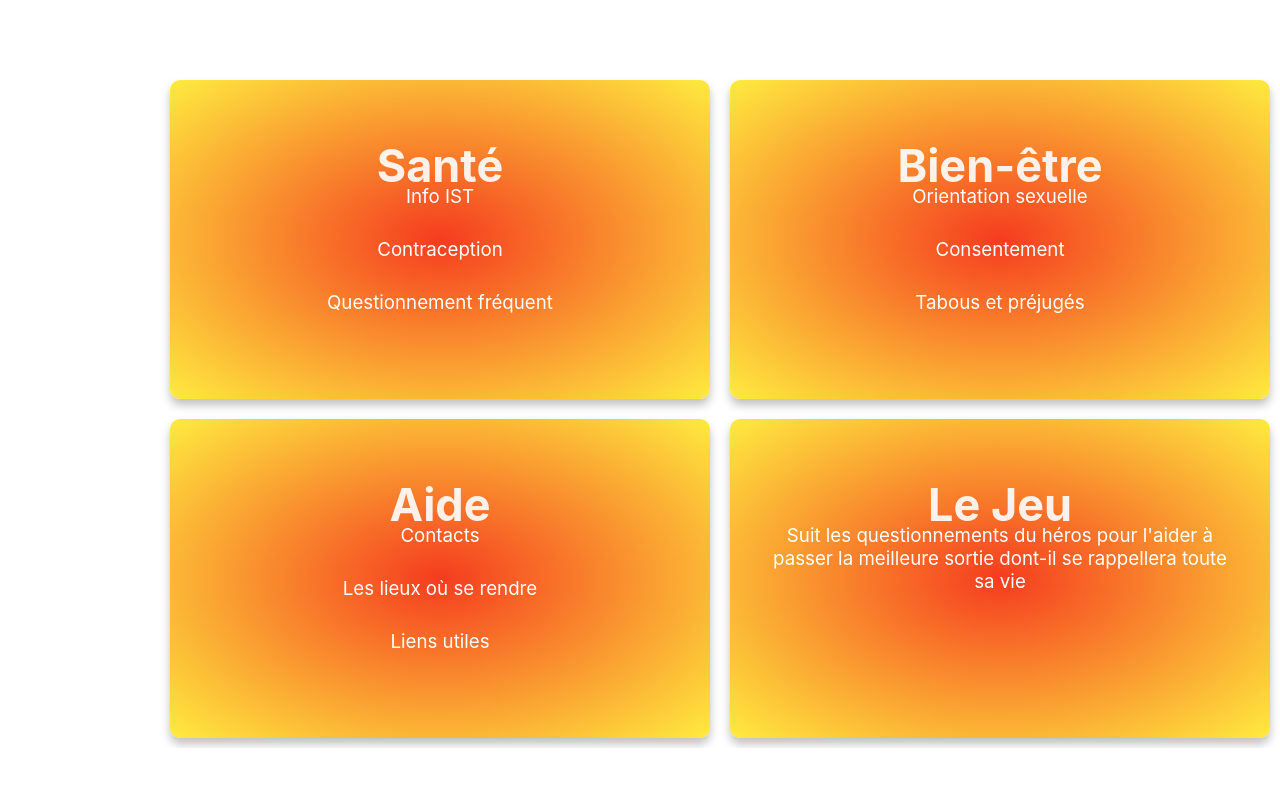
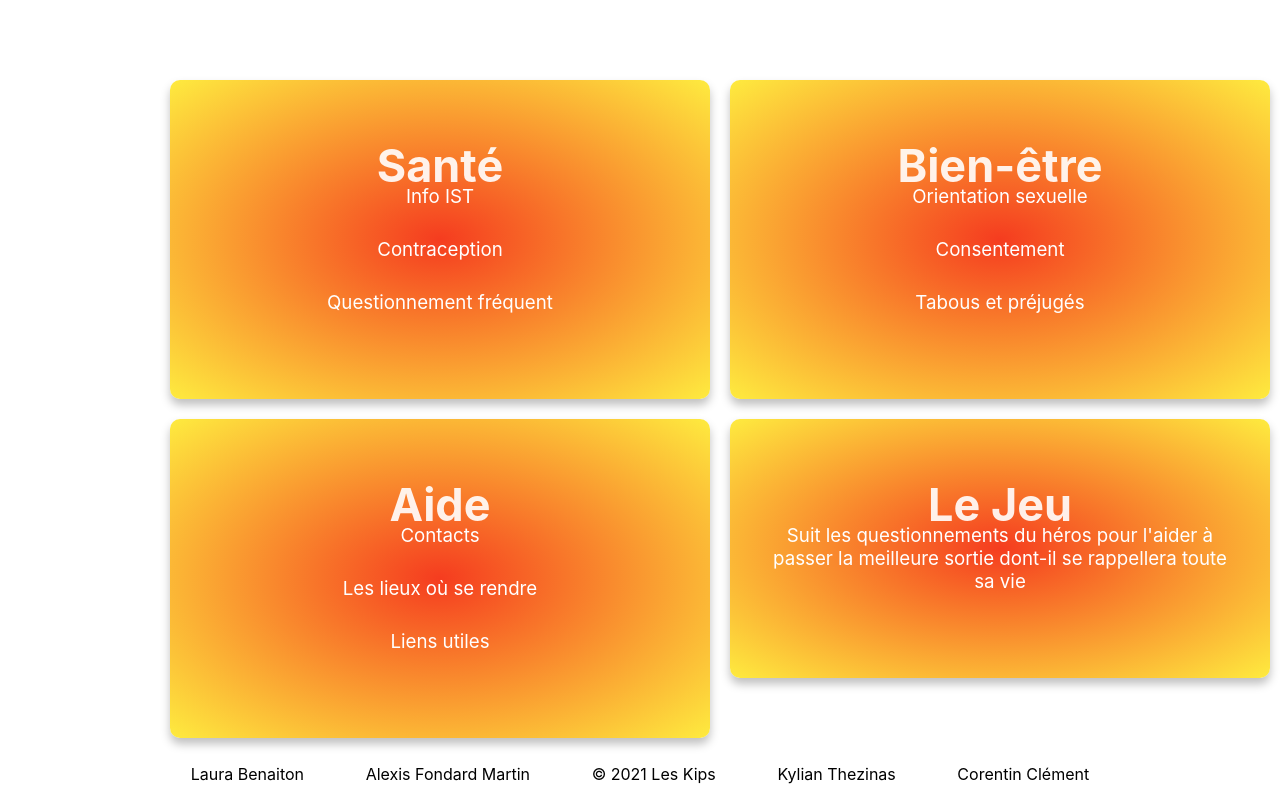
Before and after one commit to Coco62442/les-kips, a React (Create React App) app: page / in a window 1280 px wide. Shown: the part 283-1083 px from the top of the page. Before the commit the page ends 1031 px from the top, so only its background shows below. Built offline with nearby package versions, Linux system fonts and the light colour scheme.

Commit message:
commit de ouf bonne qualité tkt mm pas il est 7h du mat

```diff
--- a/public/index.html
+++ b/public/index.html
@@ -24,7 +24,7 @@
       work correctly both with client-side routing and a non-root public URL.
       Learn how to configure a non-root public URL by running `npm run build`.
     -->
-    <title>React App</title>
+    <title>Parle Sante</title>
   </head>
   <body>
     <noscript>You need to enable JavaScript to run this app.</noscript>
--- a/src/App.css
+++ b/src/App.css
@@ -36,3 +36,10 @@
     transform: rotate(360deg);
   }
 }
+
+footer div {
+  display: flex;
+  justify-content: space-around;
+  align-items: center;
+  margin: 0 10em;
+}
--- a/src/App.tsx
+++ b/src/App.tsx
@@ -22,6 +22,15 @@ function App() {
           <Route path="/Aide" element={<Aide/>}/>
           <Route path="/Jeu" element={<Jeu/>}></Route>
         </Routes>
+        <footer>
+          <div>
+            <p>Laura Benaiton</p>
+            <p>Alexis Fondard Martin</p>
+            <p>© 2021 Les Kips</p>
+            <p>Kylian Thezinas</p>
+            <p>Corentin Clément</p>
+          </div>
+        </footer>
       </BrowserRouter>
     </div>
   );
--- a/src/Pages/Accueil.tsx
+++ b/src/Pages/Accueil.tsx
@@ -1,5 +1,6 @@
 import CartesAccueilComponent from "../components/CartesAccueilComponent/CartesAccueilComponent";
 import './css/Accueil.css';
+import {Link} from "react-router-dom";
 
 
 function Accueil() {
@@ -21,10 +22,18 @@ Vous trouverez également des contacts, des spécialistes de santé et des liens
 
 
             <div className="Categories">
-                <CartesAccueilComponent title="Santé" paragraph={["Info IST","Contraception", "Questionnement fréquent"]} couleur="blue"></CartesAccueilComponent>
-                <CartesAccueilComponent title="Bien-être" paragraph={["Orientation sexuelle","Consentement", "Tabous et préjugés"]} couleur="red"></CartesAccueilComponent>
-                <CartesAccueilComponent title="Aide" paragraph={["Contacts", "Les lieux où se rendre", "Liens utiles"]} couleur="yellow"></CartesAccueilComponent>
-                <CartesAccueilComponent title="Le Jeu" paragraph={["Suit les questionnements du héros pour l'aider à passer la meilleure sortie dont-il se rappellera toute sa vie"]} couleur="black"></CartesAccueilComponent>
+                <Link to='/Sante'>
+                    <CartesAccueilComponent title="Santé" paragraph={["Info IST","Contraception", "Questionnement fréquent"]} couleur="blue"></CartesAccueilComponent>
+                </Link>
+                <Link to='/Bienetre'>
+                    <CartesAccueilComponent title="Bien-être" paragraph={["Orientation sexuelle","Consentement", "Tabous et préjugés"]} couleur="red"></CartesAccueilComponent>
+                </Link>
+                <Link to='/Aide'>
+                    <CartesAccueilComponent title="Aide" paragraph={["Contacts", "Les lieux où se rendre", "Liens utiles"]} couleur="yellow"></CartesAccueilComponent>
+                </Link>
+                <Link to='/Jeu'>
+                    <CartesAccueilComponent title="Le Jeu" paragraph={["Suit les questionnements du héros pour l'aider à passer la meilleure sortie dont-il se rappellera toute sa vie"]} couleur="black"></CartesAccueilComponent>
+                </Link>
                 {/* 4 Cartes (boutton) sur les différentes catégories Santé/Bien être/Aide/Le jeu */}
             </div>
         </div>
--- a/src/Pages/css/Accueil.css
+++ b/src/Pages/css/Accueil.css
@@ -4,3 +4,8 @@
     justify-items: center;
     margin: 5em 10em 0 10em;
 }
+
+.Categories a {
+    text-decoration: none;
+    color: black;
+}
```
